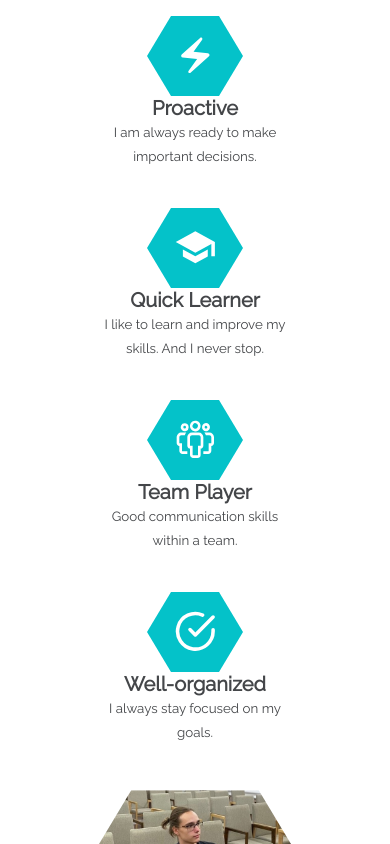
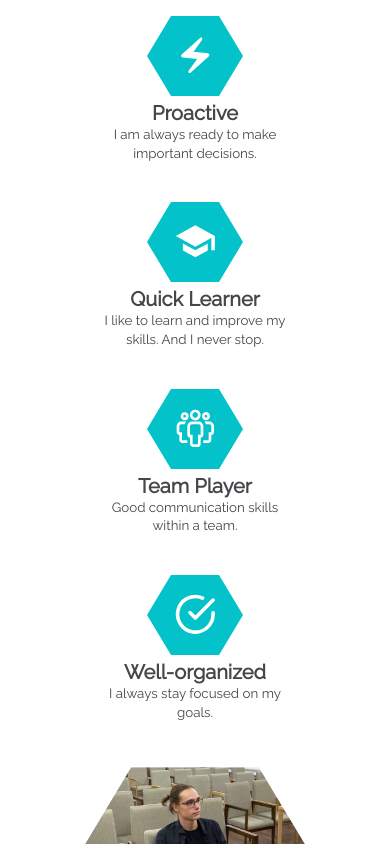
Before and after one commit to alexonthespot7/Personal-Website, a React (Create React App) app: page / in a window 390 px wide. Shown: the part 980-1824 px from the top of the page. Built offline with nearby package versions, Linux system fonts and the light colour scheme.

Commit message:
some margins were changed for a better responsiveness

```diff
--- a/src/styles/About.css
+++ b/src/styles/About.css
@@ -223,6 +223,10 @@
         max-width: 80%;
         margin-bottom: 60px;
     }
+
+    .LabelSkill {
+        margin: 10px 0 0 0;
+    }
 }
 
 @media (max-width:850px) {
@@ -252,11 +256,20 @@
         max-width: 90%;
         margin-top: 40px;
     }
+
+    .LabelSkill {
+        margin: 5px 0 0 0;
+    }
+
+    .Description {
+        line-height: 16pt;
+    }
 }
 
 @media (max-width:501px) {
     .Description {
         font-size: 10pt;
+        line-height: 14pt;
     }
 
     .LabelHard {
```
